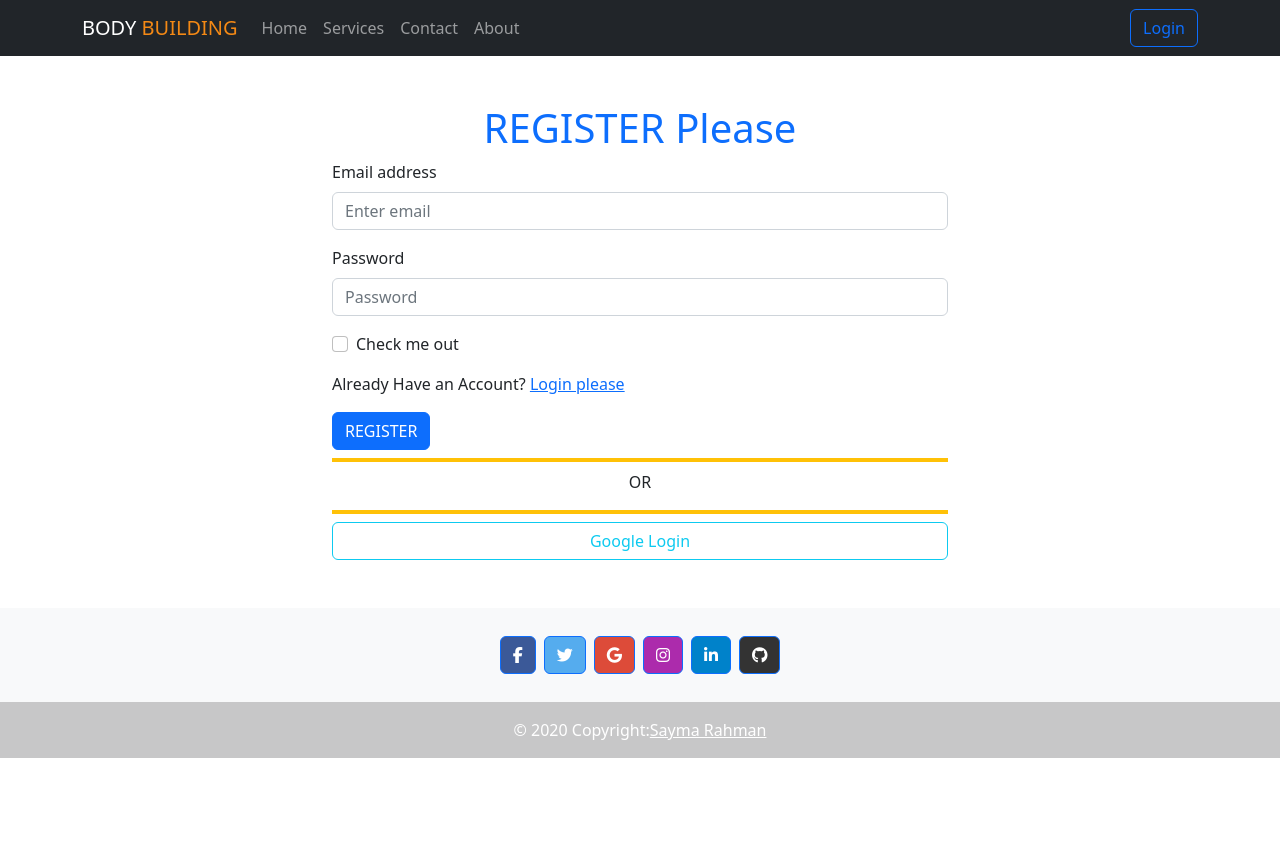
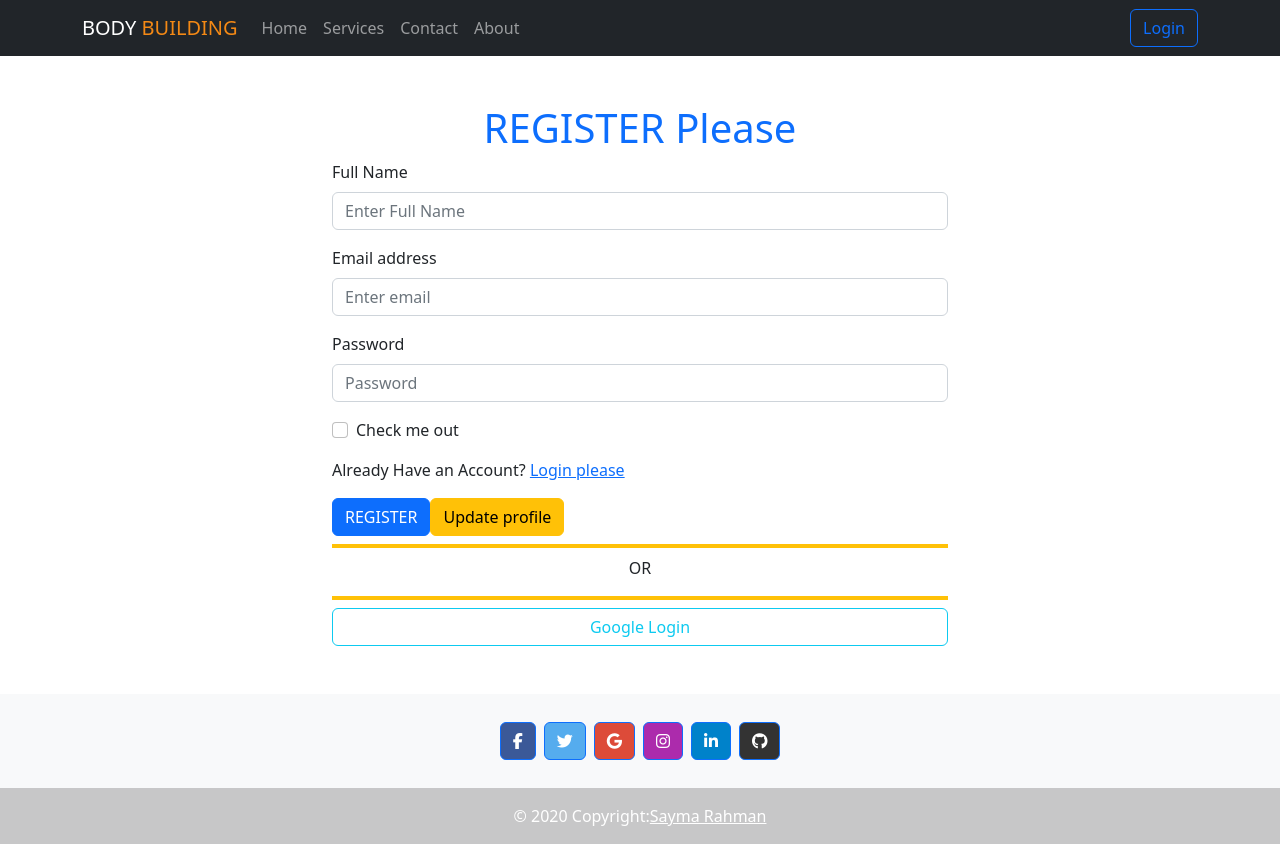
Before and after one commit to moshiur25524/body_building, a React (Create React App) app: page /register in a window 1280 px wide. Before the commit the page ends 800 px from the top, so only its background shows below. Built offline with nearby package versions, Linux system fonts and the light colour scheme; no server answers.

Commit message:
forget password implemented in the login page

```diff
--- a/src/App.css
+++ b/src/App.css
@@ -7,6 +7,12 @@
   --caloryCard: #656565;
   --planCard: linear-gradient(210.41deg, #fa5042 1.14%, #ffa739 100.75%);
   --appColor:  #3c3f45;
+}
+
+*{
+  box-sizing: border-box;
+  margin: 0;
+  padding: 0;
 }
 
 /* .App {
--- a/src/Pages/Login/Login.js
+++ b/src/Pages/Login/Login.js
@@ -1,14 +1,14 @@
 import React, { useState } from 'react';
 import Button from 'react-bootstrap/Button';
 import Form from 'react-bootstrap/Form';
-import { useSignInWithEmailAndPassword, useSignInWithGoogle } from 'react-firebase-hooks/auth';
-import { Link, Navigate, useLocation, useNavigate } from 'react-router-dom';
+import { useSendPasswordResetEmail, useSignInWithEmailAndPassword, useSignInWithGoogle } from 'react-firebase-hooks/auth';
+import { Link, useLocation, useNavigate } from 'react-router-dom';
 import auth from '../../firebase.init';
 
 
 const Login = () => {
 
-    // const [error, setError] = useState([])
+// const [error, setError] = useState([])
 
     const location = useLocation()
     const navigate = useNavigate()
@@ -16,19 +16,24 @@ const Login = () => {
     let from = location?.state?.from?.pathname || '/'
 
     // const [validated, setValidated] = useState(false);
+    const [email, setEmail] = useState('');
+    const [sendPasswordResetEmail, sending, rerror] = useSendPasswordResetEmail(
+        auth
+      );
+
 
     const [signInWithGoogle, guser, gloading, gerror] = useSignInWithGoogle(auth);
     const [
         signInWithEmailAndPassword,
         user,
         loading,
-        error,
+       error
     ] = useSignInWithEmailAndPassword(auth);
 
     const googleSignIn = () => {
         signInWithGoogle()
         navigate(from, { replace: true });
-        console.log(user);
+        console.log(guser);
     }
 
     const handleLogin = e => {
@@ -43,8 +48,9 @@ const Login = () => {
         // setValidated(true);
 
         signInWithEmailAndPassword(email, password)
-        navigate(from, { replace: true })
+        // navigate(from, { replace: true })
         e.target.reset()
+        console.log(user);
     }
     return (
         <div className='container w-50 mx-auto mt-5'>
@@ -52,7 +58,7 @@ const Login = () => {
             <Form onSubmit={handleLogin}>
                 <Form.Group className="mb-3" controlId="formBasicEmail">
                     <Form.Label>Email address</Form.Label>
-                    <Form.Control type="email" name='email' placeholder="Enter email" required />
+                    <Form.Control type="email" name='email' onChange={(e) => setEmail(e.target.value)} placeholder="Enter email" required />
                     {/* <Form.Control.Feedback type="invalid">
                         Please provide a valid email address.
                     </Form.Control.Feedback> */}
@@ -65,6 +71,12 @@ const Login = () => {
                         Please provide a valid password.
                     </Form.Control.Feedback> */}
                 </Form.Group>
+
+                {error && <p className='text-danger'>{error.message}</p>}
+                <Button variant="link"     onClick={async () => {
+          await sendPasswordResetEmail(email);
+          alert('Sent email');
+        }}>Forget Password ?</Button> <br />
                 <p>New Here? <Link to={'/register'}>Register please</Link></p>
                 <Button variant="primary" type="submit">
                     LOGIN
--- a/src/Pages/Register/Register.js
+++ b/src/Pages/Register/Register.js
@@ -4,8 +4,13 @@ import Form from 'react-bootstrap/Form';
 import { useCreateUserWithEmailAndPassword, useSignInWithGoogle } from 'react-firebase-hooks/auth';
 import { Link } from 'react-router-dom';
 import auth from '../../firebase.init';
+import { useUpdateProfile } from 'react-firebase-hooks/auth';
 
 const Register = () => {
+
+    const [updateProfile, updating] = useUpdateProfile(auth);
+    const [displayName, setDisplayName] = useState('');
+
     const [signInWithGoogle, guser, gloading, gerror] = useSignInWithGoogle(auth);
     // const [error, setError] = useState('')
     const [
@@ -13,10 +18,11 @@ const Register = () => {
         user,
         loading,
         error
-      ] = useCreateUserWithEmailAndPassword(auth);
+    ] = useCreateUserWithEmailAndPassword(auth);
 
-    const handleRegister = e =>{
+    const handleRegister = e => {
         e.preventDefault()
+        const name = e.target.name.value;
         const email = e.target.email.value;
         const password = e.target.password.value;
 
@@ -25,7 +31,9 @@ const Register = () => {
         //     return
         // }
         // setError('')
+        setDisplayName(name)
         createUserWithEmailAndPassword(email, password)
+        console.log(user);
         e.target.reset()
     }
 
@@ -38,13 +46,18 @@ const Register = () => {
             <h1 className='text-center text-primary'>REGISTER Please</h1>
             <Form onSubmit={handleRegister}>
                 <Form.Group className="mb-3" controlId="formBasicEmail">
+                    <Form.Label>Full Name</Form.Label>
+                    <Form.Control type="text" name='name' placeholder="Enter Full Name" required />
+                </Form.Group>
+
+                <Form.Group className="mb-3" controlId="formBasicEmail">
                     <Form.Label>Email address</Form.Label>
-                    <Form.Control type="email" name='email' placeholder="Enter email" />
+                    <Form.Control type="email" name='email' placeholder="Enter email" required />
                 </Form.Group>
 
                 <Form.Group className="mb-3" controlId="formBasicPassword">
                     <Form.Label>Password</Form.Label>
-                    <Form.Control type="password" name='password' placeholder="Password" />
+                    <Form.Control type="password" name='password' placeholder="Password" required />
                 </Form.Group>
                 <Form.Group className="mb-3" controlId="formBasicCheckbox">
                     <Form.Check type="checkbox" label="Check me out" />
@@ -53,6 +66,14 @@ const Register = () => {
                 <p>Already Have an Account? <Link to={'/login'}>Login please</Link></p>
                 <Button variant="primary" type="submit">
                     REGISTER
+                </Button>
+                <Button variant="warning"
+                    onClick={async () => {
+                        await updateProfile({ displayName });
+                        alert('Updated profile');
+                    }}
+                >
+                    Update profile
                 </Button>
             </Form>
             <div className="border border-bottom border-2 border-warning my-2"></div> <p className='text-center'>OR</p>
--- a/src/Pages/Services/Services.css
+++ b/src/Pages/Services/Services.css
@@ -7,11 +7,15 @@
 @media only screen and (max-width:576px) {
     .services{
         grid-template-columns: repeat(1, 1fr);
+        align-items: center;
+        justify-items: center;
     }
 }
 
 @media only screen and (min-width: 577px) and (max-width: 992px) {
     .services{
         grid-template-columns: repeat(2, 1fr);
+
+        justify-items: center;
     }
 }
```
